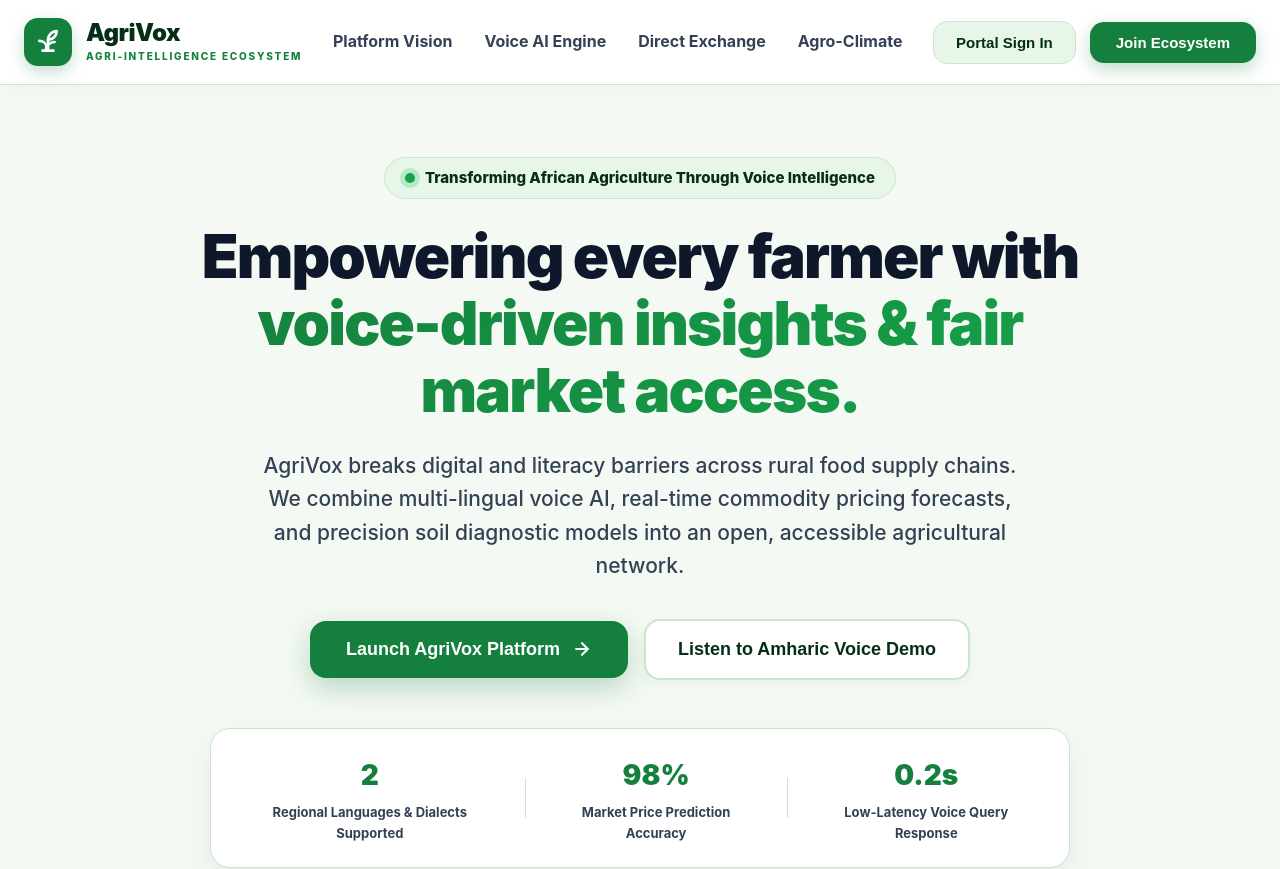
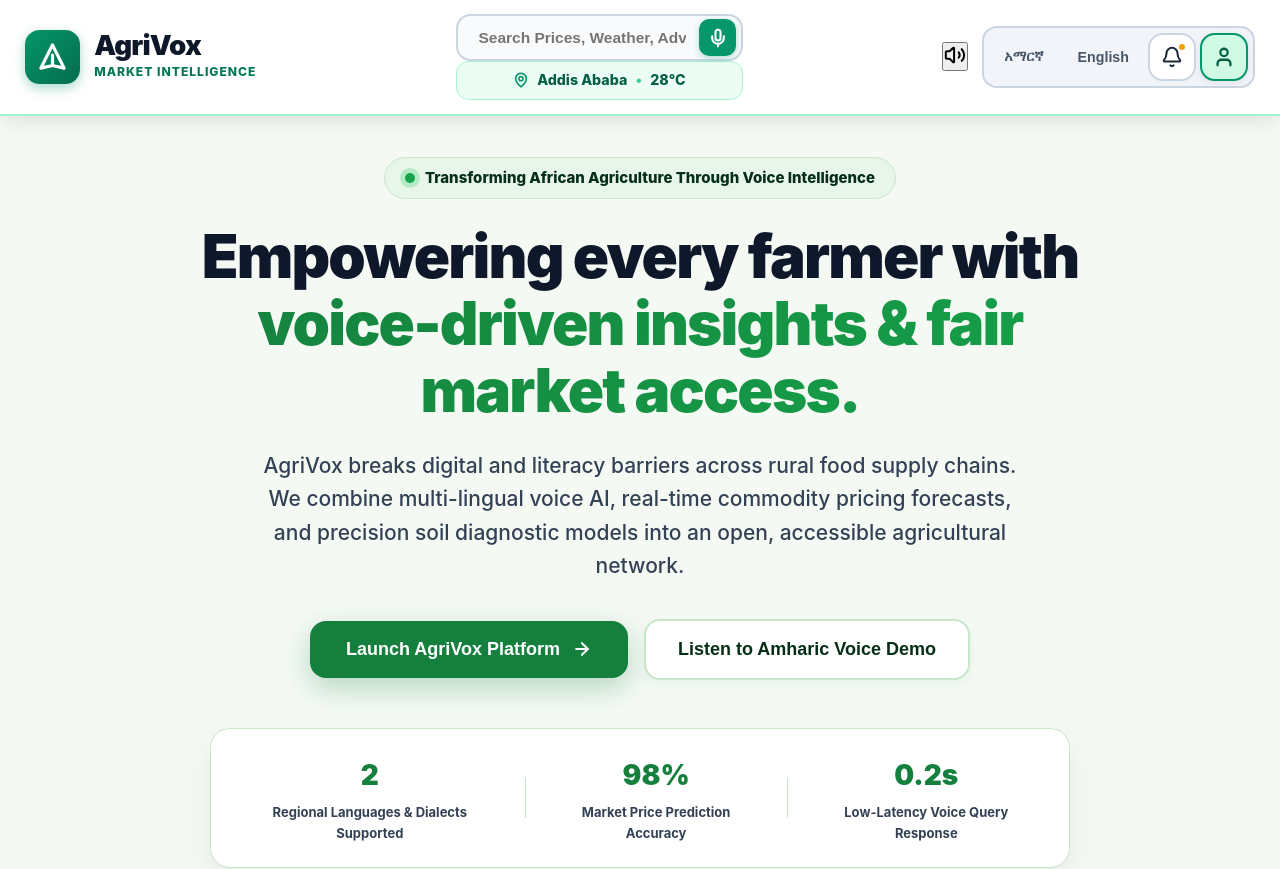
Before and after one commit to kidus-yo/Agriculture-Market-Assistant, a React (Vite) app in the folder frontend/: page / in a window 1280 px wide. Shown: the top 869 px of the page. Built offline with nearby package versions, Linux system fonts and the light colour scheme.

Commit message:
1st version of head bar

```diff
--- a/frontend/package.json
+++ b/frontend/package.json
@@ -10,6 +10,7 @@
     "preview": "vite preview"
   },
   "dependencies": {
+    "lucide-react": "^1.48.0",
     "react": "^19.2.8",
     "react-dom": "^19.2.8",
     "react-router-dom": "^7.18.4"
--- a/frontend/src/App.jsx
+++ b/frontend/src/App.jsx
@@ -3,12 +3,14 @@
 import Register from "./assets/Login-Registration/Register.jsx";
 import Login from "./assets/Login-Registration/Login.jsx";
 import Footer from "./Footer.jsx";
+import Header from "./Header.jsx";
 
 
 function App() {
   return (
     <>
       <div className="agrivox-page-wrapper">
+        <Header/>
         <main className="app-main-content">
           <Routes>
             <Route path="/" element={<IntroPage/>} />
--- a/frontend/src/Header.jsx
+++ b/frontend/src/Header.jsx
@@ -1,7 +1,73 @@
-import { useNavigate } from "react-router-dom";
+import {useState} from 'react';
+import {Mic, Volume2, Bell, MapPin, User} from 'lucide-react';
 
-export default function Header(){
+export default function Header(currentLang, setLanguage, onVoiceClick){
+
+    const [isRecording, setIsRecording] = useState(false);
+
+    const handleMicToogle = () => {
+        setIsRecording(!isRecording);
+        if (onVoiceClick) onVoiceClick;
+    };
+
     return(
+        <header className="header-root">
+            <div className="header-container">
+                <div className='brand-wrapper'>
+                    <div className='brand-icon'>
+                        <svg className="svg-icon" fill="none" stroke="currentColor" viewBox="0 0 24 24">
+                            <path strokeLinecap="round" strokeLinejoin="round" strokeWidth="2.5" d="M12 19l9 2-9-18-9 18 9-2zm0 0v-8" />
+                        </svg>
+                    </div>
+                    <div>
+                        <span className='brand-title'>AgriVox</span>
+                        <span className='brand-subtitle'>Market Intelligence</span>
+                    </div>
+                </div>
+
+                <div className='search-telemtry-container'>
+                    <div className='search-wrapper'>
+                        <input
+                        type='text'
+                        placeholder={currentLang === 'am' ? "የገበያ ዋጋ ወይም አየር ሁኔታ ይጠይቁ..." : "Search Prices, Weather, Advisories..."}
+                        className='search-input'
+                        />
+                        <button onClick={handleMicToogle} className={`mic-btn ${isRecording ? 'recording' : 'idle'}`} title='Voice Input'>
+                            <Mic size={20} strokeWidth={2.5}/>
+                        </button>
+                    </div>
+
+                    <div className='weather-badge'>
+                        <MapPin size={16} strokeWidth={2.5} className="weather-icon"/>
+                        <span>Addis Ababa</span>
+                        <span className='weather-dot'>•</span>
+                        <span>28°C</span>
+                    </div>
+                </div>
+
+                <div className='controls-wrapper'>
+                    <button onClick={() => alert("Screen Reader Activated!")} className='icont-btn' title='Read Page Aloud'>
+                        <Volume2 size={22} strokeWidth={2.2}/>
+                    </button>
+
+                    <div className='lang-switcher'>
+                        <button onClick={() => setLanguage('am')} className={`lang-btn ${currentLang === 'am' ? 'active' : 'inactive'}`}>
+                            አማርኛ
+                        </button>
+                        <button onClick={() => setLanguage('en')} className={`lang-btn ${currentLang === 'en' ? 'active' : 'inactive'}`}>
+                            English
+                        </button>
+                        <button className='icon-btn' title='Notifications'>
+                            <Bell size={22} strokeWidth={2.2}/>
+                            <span className='notification-dot'></span>
+                        </button>
+                        <div className='user-avatar' title='User Profile'>
+                            <User size={22} strokeWidth={2.5}/>
+                        </div>
+                    </div>
+                </div>
+            </div>
+        </header>
 
     );
 }
--- /dev/null
+++ b/frontend/src/assets/css-files/header.css
@@ -0,0 +1,266 @@
+.header-root {
+  width: 100%;
+  position: fixed;
+  top: 0;
+  left: 0;
+  right: 0;
+  z-index: 99999;
+  background-color: #ffffff;
+  border-bottom: 2.5px solid #a7f3d0;
+  box-shadow: 0 4px 20px -2px rgba(0, 0, 0, 0.12);
+}
+
+.header-container {
+  max-width: 90rem;
+  margin: 0 auto;
+  padding: 0.85rem 1.5rem;
+  min-height: 5.5rem;
+  display: flex;
+  align-items: center;
+  justify-content: space-between;
+  gap: 1.5rem;
+}
+
+.brand-wrapper {
+  display: flex;
+  align-items: center;
+  gap: 0.875rem;
+  flex-shrink: 0;
+}
+
+.brand-icon {
+  width: 3.25rem;
+  height: 3.25rem;
+  border-radius: 0.875rem;
+  background: linear-gradient(135deg, #059669, #046c4e);
+  display: flex;
+  align-items: center;
+  justify-content: center;
+  color: #ffffff;
+  box-shadow: 0 4px 12px rgba(5, 150, 105, 0.35);
+}
+
+.svg-icon {
+  width: 1.85rem;
+  height: 1.85rem;
+}
+
+.brand-title {
+  font-size: 1.65rem;
+  font-weight: 900;
+  color: #0f172a;
+  letter-spacing: -0.03em;
+  display: block;
+  line-height: 1;
+}
+
+.brand-subtitle {
+  font-size: 0.725rem;
+  font-weight: 800;
+  color: #047857;
+  letter-spacing: 0.08em;
+  text-transform: uppercase;
+  margin-top: 2px;
+  display: block;
+}
+
+.search-telemetry-container {
+  display: none;
+  flex-direction: column;
+  align-items: center;
+  gap: 0.5rem;
+  flex: 1;
+  max-width: 32rem;
+  margin: 0 1rem;
+}
+
+.search-wrapper {
+  position: relative;
+  width: 100%;
+  display: flex;
+  align-items: center;
+}
+
+.search-input {
+  width: 100%;
+  background-color: #f8fafc;
+  color: #0f172a;
+  font-size: 0.925rem;
+  font-weight: 600;
+  border-radius: 0.875rem;
+  padding: 0.75rem 3.25rem 0.75rem 1.25rem;
+  border: 2px solid #cbd5e1;
+  outline: none;
+  transition: all 0.2s ease-in-out;
+}
+
+.search-input:focus {
+  background-color: #ffffff;
+  border-color: #059669;
+  box-shadow: 0 0 0 4px rgba(5, 150, 105, 0.15);
+}
+
+.mic-btn {
+  position: absolute;
+  right: 0.4rem;
+  padding: 0.5rem;
+  border-radius: 0.625rem;
+  border: none;
+  cursor: pointer;
+  display: flex;
+  align-items: center;
+  justify-content: center;
+  transition: all 0.2s ease-in-out;
+}
+
+.mic-btn.idle {
+  background-color: #059669;
+  color: #ffffff;
+  box-shadow: 0 2px 6px rgba(5, 150, 105, 0.3);
+}
+
+.mic-btn.idle:hover {
+  background-color: #047857;
+  transform: scale(1.05);
+}
+
+.mic-btn.recording {
+  background-color: #ef4444;
+  color: #ffffff;
+  animation: pulse 1.8s cubic-bezier(0.4, 0, 0.6, 1) infinite;
+}
+
+.weather-badge {
+  display: none;
+  align-items: center;
+  justify-content: center;
+  gap: 0.5rem;
+  background-color: #ecfdf5;
+  border: 1.5px solid #a7f3d0;
+  padding: 0.4rem 1.25rem;
+  border-radius: 0.75rem;
+  font-size: 0.85rem;
+  font-weight: 800;
+  color: #065f46;
+  width: 100%;
+}
+
+.weather-icon {
+  color: #059669;
+}
+
+.weather-dot {
+  color: #34d399;
+}
+
+.controls-wrapper {
+  display: flex;
+  align-items: center;
+  gap: 0.85rem;
+  flex-shrink: 0;
+}
+
+.icon-btn {
+  padding: 0.65rem;
+  color: #1e293b;
+  background: #ffffff;
+  border: 2px solid #cbd5e1;
+  border-radius: 0.875rem;
+  cursor: pointer;
+  position: relative;
+  display: flex;
+  align-items: center;
+  justify-content: center;
+  transition: all 0.2s ease-in-out;
+}
+
+.icon-btn:hover {
+  color: #047857;
+  background-color: #ecfdf5;
+  border-color: #10b981;
+  transform: translateY(-1px);
+}
+
+.notification-dot {
+  position: absolute;
+  top: 0.4rem;
+  right: 0.4rem;
+  width: 0.6rem;
+  height: 0.6rem;
+  background-color: #f59e0b;
+  border-radius: 9999px;
+  border: 2px solid #ffffff;
+}
+
+.lang-switcher {
+  display: flex;
+  background-color: #f1f5f9;
+  padding: 0.3rem;
+  border-radius: 0.875rem;
+  border: 2px solid #cbd5e1;
+  gap: 0.25rem;
+}
+
+.lang-btn {
+  padding: 0.45rem 0.9rem;
+  border-radius: 0.625rem;
+  border: none;
+  font-size: 0.85rem;
+  font-weight: 800;
+  cursor: pointer;
+  transition: all 0.2s ease-in-out;
+  background: transparent;
+  color: #475569;
+}
+
+.lang-btn.active {
+  background-color: #059669;
+  color: #ffffff;
+  box-shadow: 0 2px 6px rgba(5, 150, 105, 0.3);
+}
+
+.lang-btn.inactive:hover {
+  color: #0f172a;
+}
+
+.user-avatar {
+  width: 2.85rem;
+  height: 2.85rem;
+  border-radius: 0.875rem;
+  background-color: #d1fae5;
+  border: 2.5px solid #059669;
+  display: flex;
+  align-items: center;
+  justify-content: center;
+  color: #065f46;
+  cursor: pointer;
+  box-shadow: 0 2px 8px rgba(0, 0, 0, 0.08);
+  transition: transform 0.2s ease-in-out;
+}
+
+.user-avatar:hover {
+  transform: scale(1.06);
+}
+
+@media (min-width: 768px) {
+  .search-telemetry-container {
+    display: flex;
+  }
+}
+
+@media (min-width: 1024px) {
+  .weather-badge {
+    display: flex;
+  }
+}
+
+@keyframes pulse {
+  0%, 100% {
+    opacity: 1;
+    transform: scale(1);
+  }
+  50% {
+    opacity: 0.7;
+    transform: scale(0.95);
+  }
+}
--- a/frontend/src/main.jsx
+++ b/frontend/src/main.jsx
@@ -4,6 +4,7 @@
 import './assets/css-files/global.css'
 import './assets/css-files/intro-page.css'
 import './assets/css-files/register-login.css'
+import './assets/css-files/header.css'
 import App from './App.jsx'
 
 ReactDOM.createRoot(document.getElementById('root')).render(
```
Also changed, not shown: 1 other file (tests, documents, lock files or other folders).
